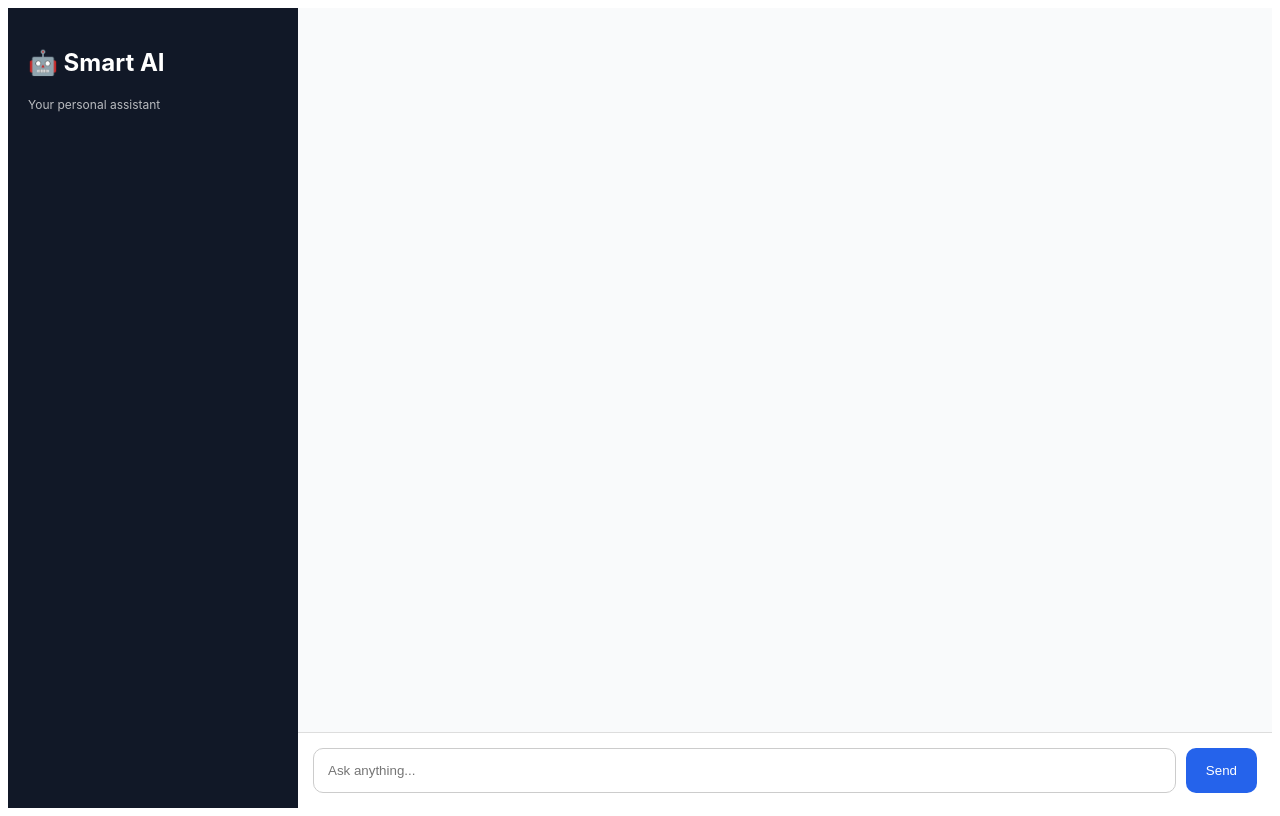
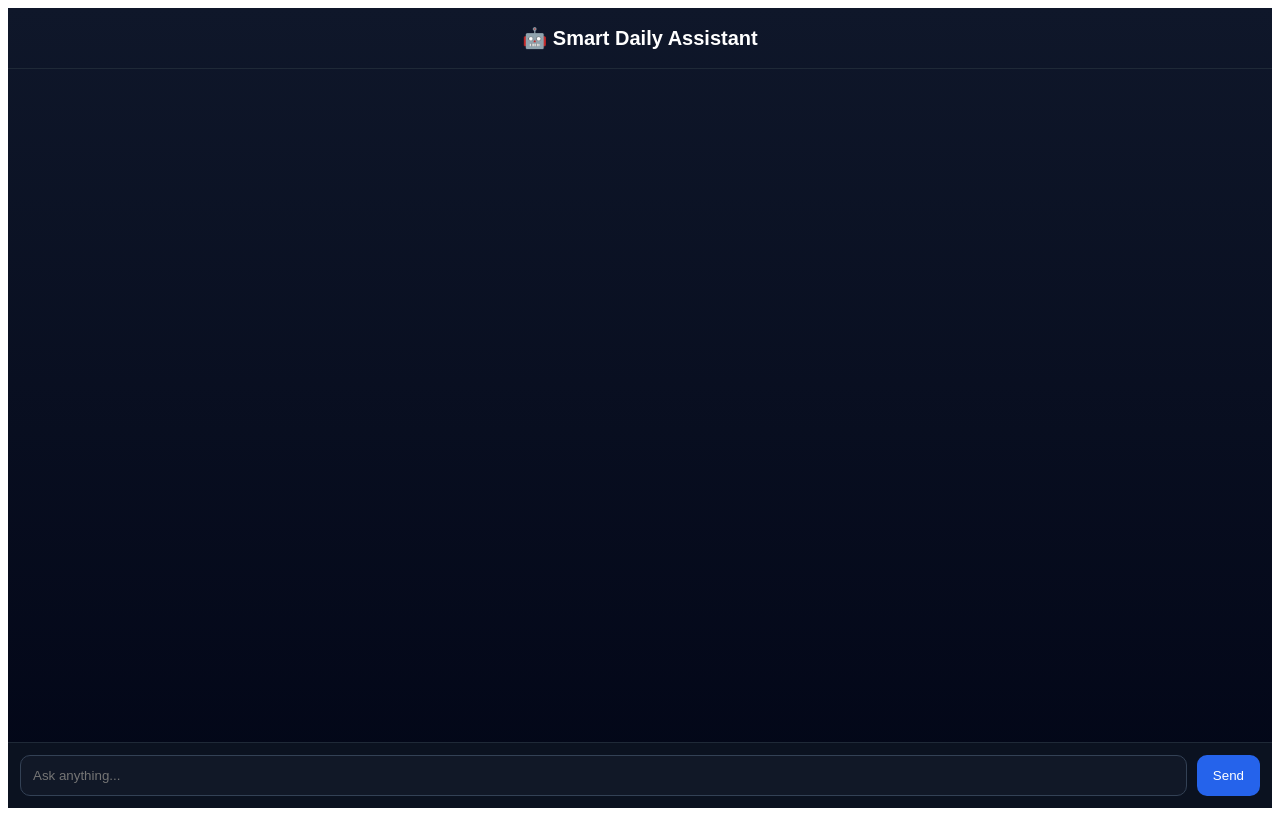
Before and after one commit to Haile4782/smart-assistant, a Next.js app: page / in a window 1280 px wide. Built offline with nearby package versions, Linux system fonts and the light colour scheme.

Commit message:
SaaS UI upgrade + AI memory + improved Telegram reliability

```diff
--- a/app/api/chat/route.js
+++ b/app/api/chat/route.js
@@ -1,30 +1,36 @@
 import axios from "axios";
+
+// simple in-memory store (upgrade later to DB)
+const memoryStore = new Map();
 
 export async function POST(req) {
   try {
-    const { message } = await req.json();
+    const { message, userId = "default" } = await req.json();
 
     if (!message) {
-      return Response.json({ error: "No message provided" }, { status: 400 });
+      return Response.json({ error: "No message" }, { status: 400 });
     }
 
-    const prompt = `
+    // get old memory
+    const history = memoryStore.get(userId) || [];
+
+    const aiPrompt = `
 You are a Smart Daily Assistant.
 
-Rules:
-- Be clear and structured
-- Always respond (never empty)
-- Use simple language
+Use conversation memory below:
+${history.map(h => `${h.role}: ${h.text}`).join("\n")}
 
-User request:
-${message}
+User: ${message}
+
+Respond clearly in structured format:
+Summary, Steps, Priority, Follow-up question
 `;
 
     const response = await axios.post(
       "https://integrate.api.nvidia.com/v1/chat/completions",
       {
         model: "meta/llama-3.1-8b-instruct",
-        messages: [{ role: "user", content: prompt }],
+        messages: [{ role: "user", content: aiPrompt }],
         temperature: 0.7,
         max_tokens: 600,
       },
@@ -33,41 +39,21 @@ ${message}
           Authorization: `Bearer ${process.env.NVIDIA_API_KEY}`,
           "Content-Type": "application/json",
         },
-        timeout: 15000,
       }
     );
 
-    const prompt = `
-You are a Smart Daily Assistant AI.
+    const reply = response.data.choices[0].message.content;
 
-RULES:
-- Always respond in clean markdown style
-- Use headings and bullet points
-- Never write long paragraphs
-- Always structure like this:
+    // update memory
+    memoryStore.set(userId, [
+      ...history,
+      { role: "user", text: message },
+      { role: "ai", text: reply },
+    ]);
 
-TITLE
-Summary (1-2 lines)
-
-LIST:
-- item 1
-- item 2
-
-OPTIONAL DETAILS:
-- prices
-- location
-
-User request:
-${message}
-`;
-    const aiReply = response?.data?.choices?.[0]?.message?.content || "⚠️ AI returned empty response. Please try again.";
-    return Response.json({ reply: aiReply });
-  } catch (error) {
-    console.error("AI ERROR:", error?.response?.data || error.message);
-
-    return Response.json(
-      { reply: "⚠️ AI service temporarily unavailable. Try again." },
-      { status: 500 }
-    );
+    return Response.json({ reply });
+  } catch (err) {
+    console.error(err);
+    return Response.json({ error: "AI failed" }, { status: 500 });
   }
 }
--- a/app/page.js
+++ b/app/page.js
@@ -1,26 +1,24 @@
 "use client";
 
 import { useState, useEffect, useRef } from "react";
-import ReactMarkdown from "react-markdown";
 
 export default function Home() {
   const [message, setMessage] = useState("");
   const [chat, setChat] = useState([]);
   const [loading, setLoading] = useState(false);
 
-  const chatEndRef = useRef(null);
+  const bottomRef = useRef(null);
 
-  // Auto scroll
   useEffect(() => {
-    chatEndRef.current?.scrollIntoView({ behavior: "smooth" });
+    bottomRef.current?.scrollIntoView({ behavior: "smooth" });
   }, [chat, loading]);
 
   const sendMessage = async () => {
     if (!message.trim()) return;
 
-    const userMessage = message;
+    const userMsg = message;
 
-    setChat((prev) => [...prev, { role: "user", text: userMessage }]);
+    setChat((prev) => [...prev, { role: "user", text: userMsg }]);
     setMessage("");
     setLoading(true);
 
@@ -28,19 +26,19 @@ export default function Home() {
       const res = await fetch("/api/chat", {
         method: "POST",
         headers: { "Content-Type": "application/json" },
-        body: JSON.stringify({ message: userMessage }),
+        body: JSON.stringify({ message: userMsg }),
       });
 
       const data = await res.json();
 
       setChat((prev) => [
         ...prev,
-        { role: "ai", text: data.reply || "⚠️ No response" },
+        { role: "ai", text: data.reply || "No response" },
       ]);
     } catch (err) {
       setChat((prev) => [
         ...prev,
-        { role: "ai", text: "⚠️ Server error" },
+        { role: "ai", text: "⚠️ AI service error" },
       ]);
     }
 
@@ -48,110 +46,119 @@ export default function Home() {
   };
 
   return (
-    <div style={{
-      display: "flex",
-      height: "100vh",
-      fontFamily: "Inter, Arial"
-    }}>
-
-      {/* SIDEBAR (SaaS feel) */}
-      <div style={{
-        width: 250,
-        background: "#111827",
-        color: "white",
-        padding: 20
-      }}>
-        <h2>🤖 Smart AI</h2>
-        <p style={{ fontSize: 12, opacity: 0.7 }}>
-          Your personal assistant
-        </p>
+    <div style={styles.page}>
+      {/* HEADER */}
+      <div style={styles.header}>
+        🤖 Smart Daily Assistant
       </div>
 
-      {/* MAIN CHAT AREA */}
-      <div style={{
-        flex: 1,
-        display: "flex",
-        flexDirection: "column"
-      }}>
-
-        {/* CHAT BOX */}
-        <div style={{
-          flex: 1,
-          padding: 20,
-          overflowY: "auto",
-          background: "#f9fafb"
-        }}>
-
+      {/* CHAT */}
+      <div style={styles.chatContainer}>
         {chat.map((c, i) => (
           <div
             key={i}
             style={{
-                display: "flex",
-                justifyContent: c.role === "user" ? "flex-end" : "flex-start",
-                marginBottom: 12
+              ...styles.bubble,
+              alignSelf: c.role === "user" ? "flex-end" : "flex-start",
+              background: c.role === "user" ? "#2563eb" : "#1f2937",
+              color: "white",
             }}
           >
-              <div style={{
-                maxWidth: "70%",
-                padding: 14,
-                borderRadius: 12,
-                background: c.role === "user" ? "#2563eb" : "white",
-                color: c.role === "user" ? "white" : "black",
-                boxShadow: "0 2px 10px rgba(0,0,0,0.05)"
-              }}>
-                {c.role === "ai" ? (
-                  <ReactMarkdown>{c.text}</ReactMarkdown>
-                ) : (
-                  c.text
-                )}
-              </div>
+            {c.text}
           </div>
         ))}
 
         {loading && (
-            <div style={{ padding: 10, opacity: 0.6 }}>
-              🤔 AI is thinking...
+          <div style={styles.typing}>
+            AI is thinking...
           </div>
         )}
 
-          <div ref={chatEndRef} />
+        <div ref={bottomRef} />
       </div>
 
-        {/* INPUT BAR */}
-        <div style={{
-          padding: 15,
-          borderTop: "1px solid #ddd",
-          display: "flex",
-          gap: 10,
-          background: "white"
-        }}>
+      {/* INPUT */}
+      <div style={styles.inputBar}>
         <input
           value={message}
           onChange={(e) => setMessage(e.target.value)}
           placeholder="Ask anything..."
-            style={{
-              flex: 1,
-              padding: 14,
-              borderRadius: 10,
-              border: "1px solid #ccc"
-            }}
+          style={styles.input}
+          onKeyDown={(e) => e.key === "Enter" && sendMessage()}
         />
 
-          <button
-            onClick={sendMessage}
-            style={{
-              padding: "12px 20px",
-              borderRadius: 10,
-              background: "#2563eb",
-              color: "white",
-              border: "none",
-              cursor: "pointer"
-            }}
-          >
+        <button onClick={sendMessage} style={styles.button}>
           Send
         </button>
       </div>
     </div>
-    </div>
   );
 }
+
+const styles = {
+  page: {
+    height: "100vh",
+    display: "flex",
+    flexDirection: "column",
+    background: "linear-gradient(to bottom, #0f172a, #020617)",
+    color: "white",
+    fontFamily: "Arial",
+  },
+
+  header: {
+    padding: 18,
+    textAlign: "center",
+    fontSize: 20,
+    fontWeight: "bold",
+    borderBottom: "1px solid #1f2937",
+  },
+
+  chatContainer: {
+    flex: 1,
+    padding: 20,
+    display: "flex",
+    flexDirection: "column",
+    gap: 10,
+    overflowY: "auto",
+  },
+
+  bubble: {
+    padding: 12,
+    borderRadius: 14,
+    maxWidth: "75%",
+    fontSize: 14,
+    lineHeight: 1.4,
+  },
+
+  typing: {
+    fontStyle: "italic",
+    opacity: 0.6,
+  },
+
+  inputBar: {
+    display: "flex",
+    padding: 12,
+    borderTop: "1px solid #1f2937",
+    gap: 10,
+    background: "#0b1220",
+  },
+
+  input: {
+    flex: 1,
+    padding: 12,
+    borderRadius: 10,
+    border: "1px solid #334155",
+    outline: "none",
+    background: "#111827",
+    color: "white",
+  },
+
+  button: {
+    padding: "12px 16px",
+    borderRadius: 10,
+    border: "none",
+    background: "#2563eb",
+    color: "white",
+    cursor: "pointer",
+  },
+};
```
Also changed, not shown: telegram/bot.js (+13 -36 lines). Lines whose indentation alone changed are shown as unchanged.
